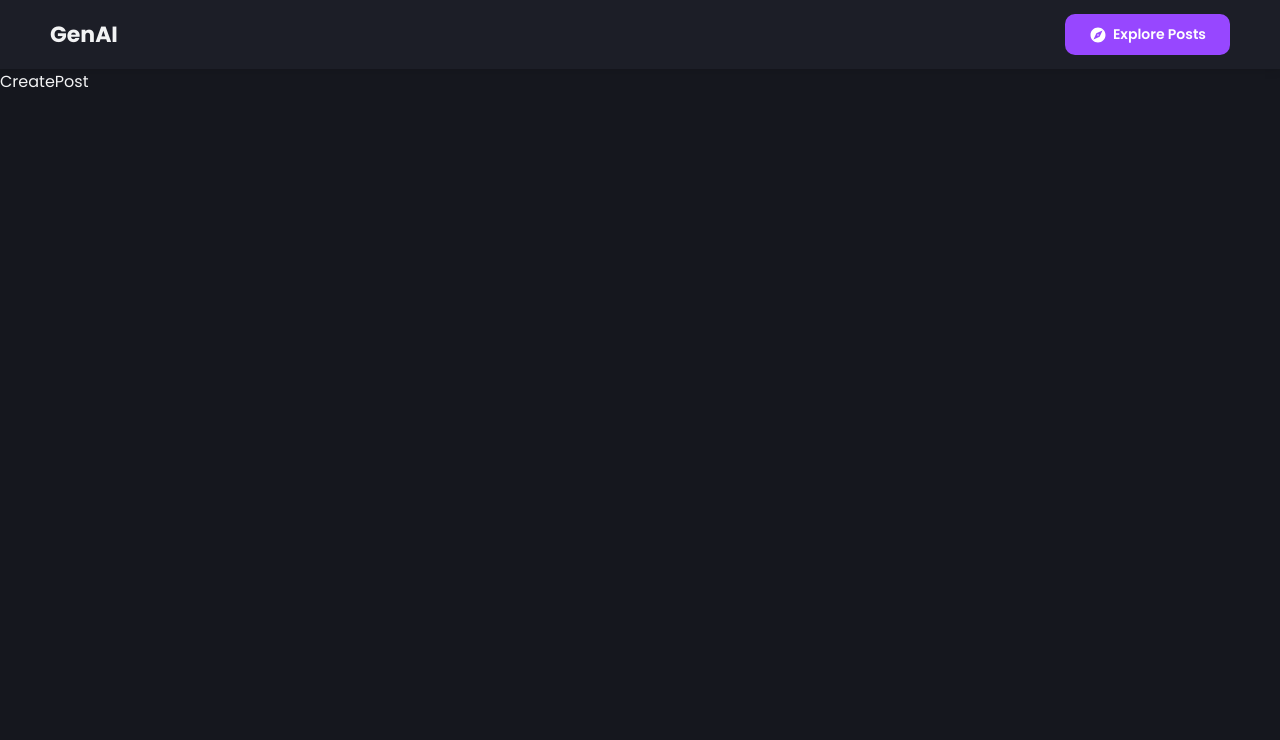
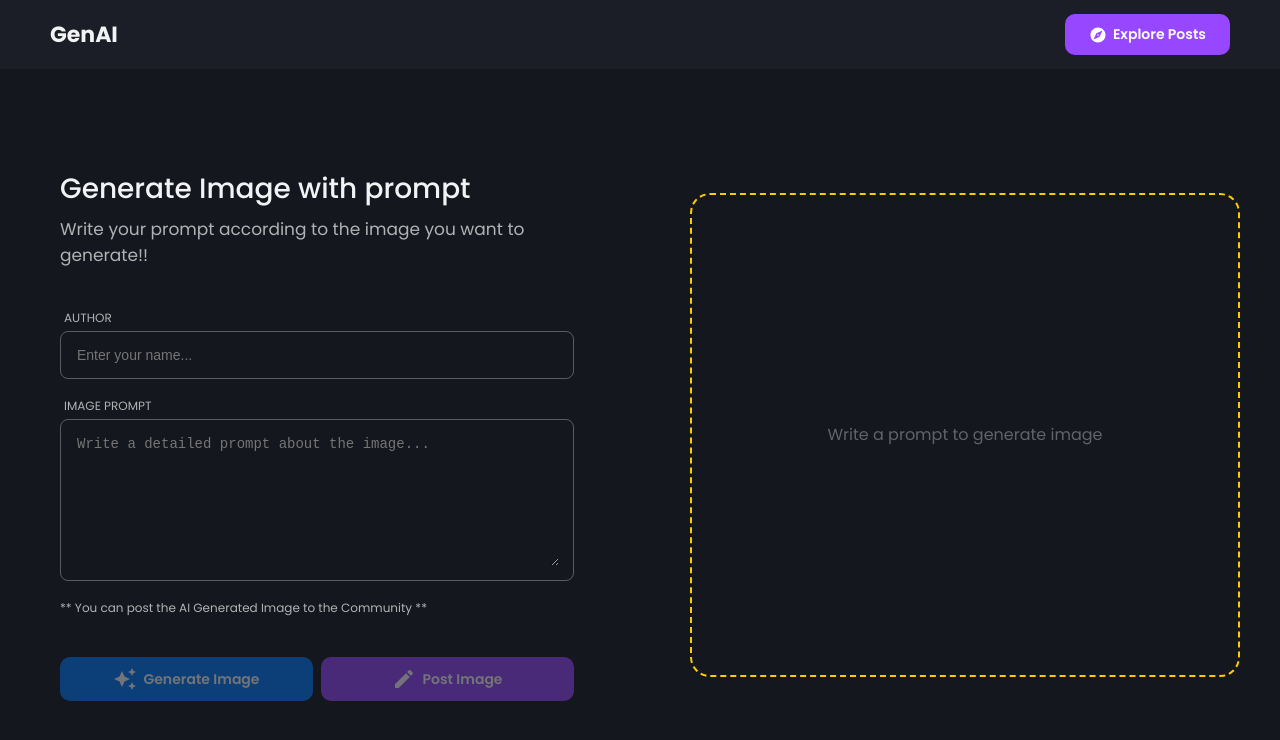
Before and after one commit to Subhransu02/dalle-clone, a React (Create React App) app in the folder client/: page /post in a window 1280 px wide. Shown: the top 740 px of the page. Built offline with nearby package versions, Linux system fonts and the light colour scheme.

Commit message:
add create post form and card

```diff
--- /dev/null
+++ b/client/src/components/GenerateImageForm.jsx
@@ -0,0 +1,115 @@
+import React from "react";
+import styled from "styled-components";
+import Button from "./button";
+import TextInput from "./TextInput";
+import { AutoAwesome, CreateRounded } from "@mui/icons-material";
+
+const Form = styled.div`
+  flex: 1;
+  padding: 16px 20px;
+  display: flex;
+  flex-direction: column;
+  gap: 9%;
+  justify-content: center;
+`;
+
+const Top = styled.div`
+  display: flex;
+  flex-direction: column;
+  gap: 6px;
+`;
+
+const Title = styled.div`
+  font-size: 28px;
+  font-weight: 500;
+  color: ${({ theme }) => theme.text_primary};
+`;
+
+const Desc = styled.div`
+  font-size: 17px;
+  font-weight: 400;
+  color: ${({ theme }) => theme.text_secondary};
+`;
+
+const Body = styled.div`
+  display: flex;
+  flex-direction: column;
+  gap: 18px;
+  font-size: 12px;
+  font-weight: 400;
+  color: ${({ theme }) => theme.text_secondary};
+`;
+
+const Actions = styled.div`
+  flex: 1;
+  display: flex;
+  gap: 8px;
+`;
+
+const GenerateImageForm = ({
+  post,
+  setPost,
+  createPostLoading,
+  setGenerateImageLoading,
+  generateImageLoading,
+  setCreatePostLoading,
+}) => {
+  const generateImageFun = () => {
+    setGenerateImageLoading(true);
+  };
+  const createPostFun = () => {
+    setCreatePostLoading(true);
+  };
+  return (
+    <Form>
+      <Top>
+        <Title>Generate Image with prompt</Title>
+        <Desc>
+          Write your prompt according to the image you want to generate!!
+        </Desc>
+      </Top>
+      <Body>
+        <TextInput
+          label="Author"
+          placeholder="Enter your name..."
+          name="name"
+          value={post.name}
+          handelChange={(e) => setPost({ ...post, name: e.target.value })}
+        />
+        <TextInput
+          label="Image Prompt"
+          placeholder="Write a detailed prompt about the image..."
+          name="name"
+          rows="8"
+          textArea
+          value={post.prompt}
+          handelChange={(e) => setPost({ ...post, prompt: e.target.value })}
+        />
+        ** You can post the AI Generated Image to the Community **
+      </Body>
+      <Actions>
+        <Button
+          text="Generate Image"
+          flex
+          leftIcon={<AutoAwesome />}
+          isLoading={generateImageLoading}
+          isDisabled={post.prompt === ""}
+          onClick={() => generateImageFun()}
+        />
+        <Button
+          text="Post Image"
+          flex
+          type="secondary"
+          leftIcon={<CreateRounded />}
+          isLoading={createPostLoading}
+          isDisabled={
+            post.name === "" || post.prompt === "" || post.photo === ""
+          }
+          onClick={() => createPostFun()}
+        />
+      </Actions>
+    </Form>
+  );
+};
+
+export default GenerateImageForm;
--- /dev/null
+++ b/client/src/components/GeneratedImageCard.jsx
@@ -0,0 +1,39 @@
+import { CircularProgress } from "@mui/material";
+import React from "react";
+import styled from "styled-components";
+
+const Container = styled.div`
+  flex: 1;
+  align-items: center;
+  display: flex;
+  gap: 16px;
+  justify-content: center;
+  padding: 16px;
+  border: 2px dashed ${({ theme }) => theme.yellow};
+  color: ${({ theme }) => theme.arrow + 80};
+  border-radius: 20px;
+`;
+
+const Image = styled.img`
+  width: 100%;
+  height: 100%;
+  background: ${({ theme }) => theme.black + 50};
+  border-radius: 24px;
+  object-fit: cover;
+`;
+
+const GeneratedImageCard = ({ src, loading }) => {
+  return (
+    <Container>
+      {loading ? (
+        <>
+          <CircularProgress style={{color: "inherit", width: "24px"}} /> Generating Your Image...
+        </>
+      ) : (
+        <>{src ? <Image src={src} /> : <>Write a prompt to generate image </>}</>
+      )}
+    </Container>
+  );
+};
+
+export default GeneratedImageCard;
--- a/client/src/pages/CreatePost.jsx
+++ b/client/src/pages/CreatePost.jsx
@@ -1,14 +1,61 @@
-import React from 'react'
+import React, { useState } from "react";
 import styled from "styled-components";
+import GenerateImageForm from "../components/GenerateImageForm";
+import GeneratedImageCard from "../components/GeneratedImageCard";
 
 const Container = styled.div`
   height: 100%;
+  min-height: 300px;
   overflow-y: scroll;
+  background: ${({ theme }) => theme.bg};
+  padding: 30px 30px;
+  padding-botton: 50px;
+  display: flex;
+  flex-direction: column;
+  justify-content: center;
+  align-items: center;
+  gap: 20px;
+  @media (max-width: 600px) {
+    padding: 6px 10px;
+  }
 `;
+
+const Wrapper = styled.div`
+  max-width: 1200px;
+  width: 100%;
+  height: fit-content;
+  gap: 8%;
+  display: flex;
+  justify-content: center;
+  @media (max-width: 768px) {
+    flex-direction: column;
+  }
+`;
+
 const CreatePost = () => {
+  const [generateImageLoading, setGenerateImageLoading] = useState(false);
+  const [createPostLoading, setCreatePostLoading] = useState(false);
+
+  const [post, setPost] = useState({
+    name: "",
+    prompt: "",
+    photo: "",
+  });
   return (
-    <Container>CreatePost</Container>
-  )
-}
+    <Container>
+      <Wrapper>
+        <GenerateImageForm
+          post={post}
+          setPost={setPost}
+          createPostLoading={createPostLoading}
+          setGenerateImageLoading={setGenerateImageLoading}
+          generateImageLoading={generateImageLoading}
+          setCreatePostLoading={setCreatePostLoading}
+        />
+        <GeneratedImageCard src={post?.photo} loading={generateImageLoading} />
+      </Wrapper>
+    </Container>
+  );
+};
 
-export default CreatePost
+export default CreatePost;
```
